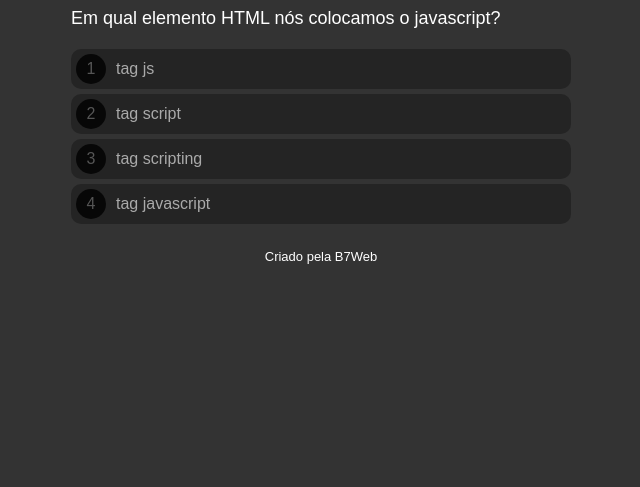
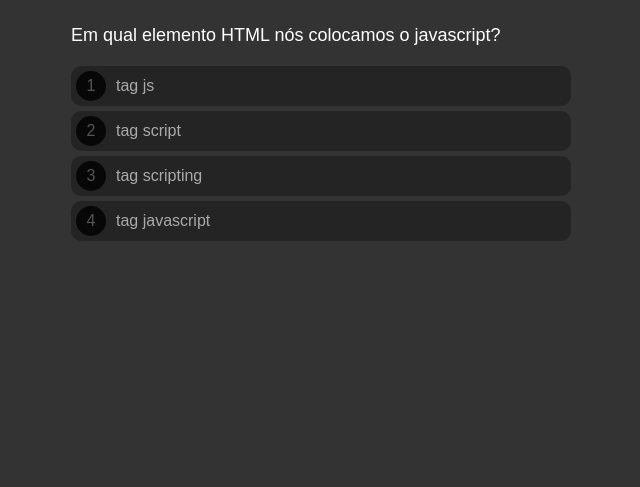
Before and after one commit to devbran-git/devquiz, a plain HTML site: page index.html in a window 1280 px wide. Shown: the part 313-800 px from the top of the page, without its empty margins (319-959 px from the left). Drawn offline with Linux system fonts and the light colour scheme.

Commit message:
Some orrections

```diff
--- a/index.html
+++ b/index.html
@@ -1,5 +1,6 @@
 <!DOCTYPE html>
 <html lang="pt">
+
 <head>
     <meta charset="UTF-8">
     <meta http-equiv="X-UA-Compatible" content="IE=edge">
@@ -7,6 +8,7 @@
     <title>Quiz</title>
     <link rel="stylesheet" href="style.css" />
 </head>
+
 <body>
     <div class="progress">
         <div class="progress--bar"></div>
@@ -29,9 +31,8 @@
         <button>Fazer novamente</button>
     </div>
 
-    <footer>Criado pela B7Web</footer>
-
     <script src="questions.js"></script>
     <script src="script.js"></script>
 </body>
+
 </html>
--- a/style.css
+++ b/style.css
@@ -116,9 +116,3 @@ h1 {
 .scoreArea button:hover {
     background-color: rgba(0, 0, 0, 0.4);
 }
-
-footer {
-    margin-top: 20px;
-    color: #FFF;
-    font-size: 13px;
-}
```
